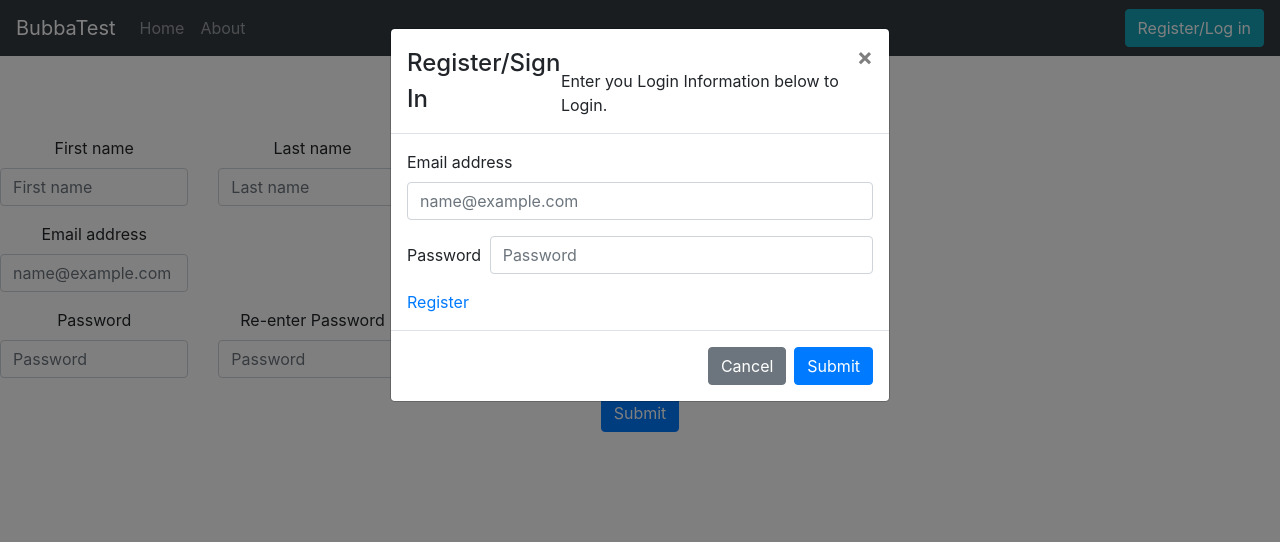
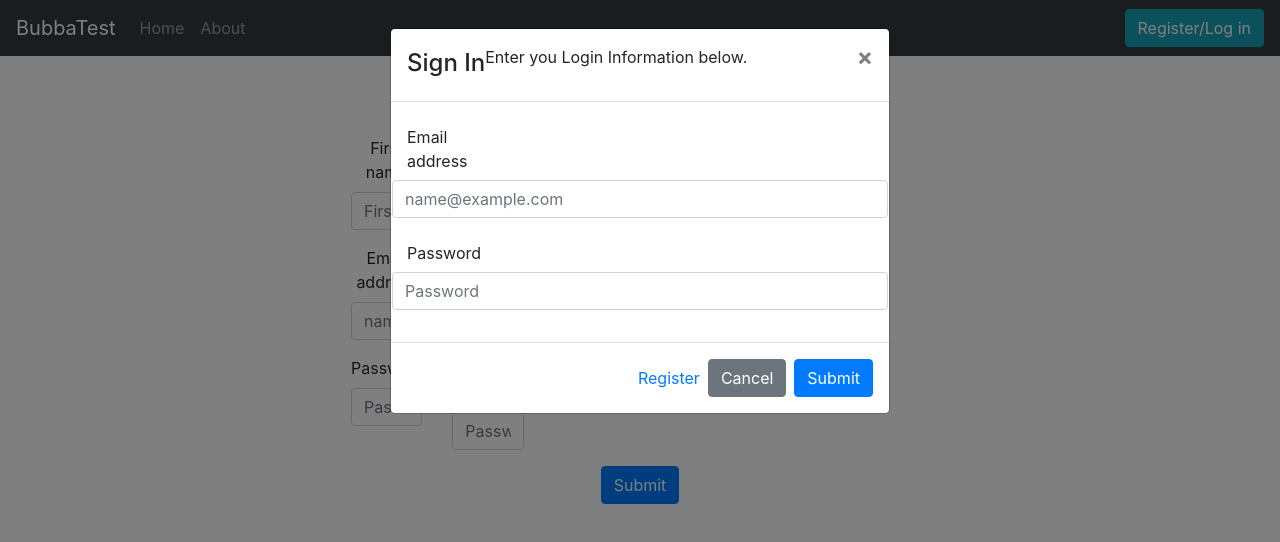
Before and after one commit to bearados/bubba, a React (Create React App) app in the folder client/: page /registration in a window 1280 px wide. Both pictures are taken after a click on the button "Register/Log in". Shown: the top 542 px of the page. Built offline with nearby package versions, Linux system fonts and the light colour scheme.

Commit message:
registration navigation

```diff
--- a/client/src/components/Navigation.js
+++ b/client/src/components/Navigation.js
@@ -22,25 +22,23 @@ const Navigation = () => {
         keyboard={false}
       >
         <Modal.Header closeButton>
-          <Modal.Title>Register/Sign In</Modal.Title><br/>
-          Enter you Login Information below to Login.<br/>
+          <Modal.Title>Sign In</Modal.Title><br/>
+          <p>Enter you Login Information below.</p><br/>
         </Modal.Header>
         <Modal.Body>
           <Form>
-            <Form.Group className="mb-3" controlId="exampleForm.ControlInput1">
-              <Form.Label>Email address</Form.Label>
+            <Form.Group as={Row} className="mb-3" controlId="exampleForm.ControlInput1">
+              <Form.Label column sm="2" >Email address</Form.Label>
               <Form.Control type="email" placeholder="name@example.com" />
             </Form.Group>
             <Form.Group as={Row} className="mb-3" controlId="formPlaintextPassword">
               <Form.Label column sm="2">Password</Form.Label>
-              <Col sm="10">
-                <Form.Control type="password" placeholder="Password" />
-              </Col>
+              <Form.Control type="password" placeholder="Password" />
             </Form.Group>
           </Form>
-          <a href="/registration">Register</a>
         </Modal.Body>
         <Modal.Footer>
+        <a href="/registration">Register</a>
           <Button variant="secondary" onClick={handleClose}>Cancel</Button>
           <Button variant="primary">Submit</Button>
         </Modal.Footer>
--- a/client/src/components/Registration.js
+++ b/client/src/components/Registration.js
@@ -3,7 +3,7 @@ import { Row, Col, Form } from 'react-bootstrap';
 
 const Registration = () => {
     return (
-       <div>
+       <div class="d-flex justify-content-center">
         <Form width="100%">
             <h1>Register</h1><br/>
             <Row>
```
